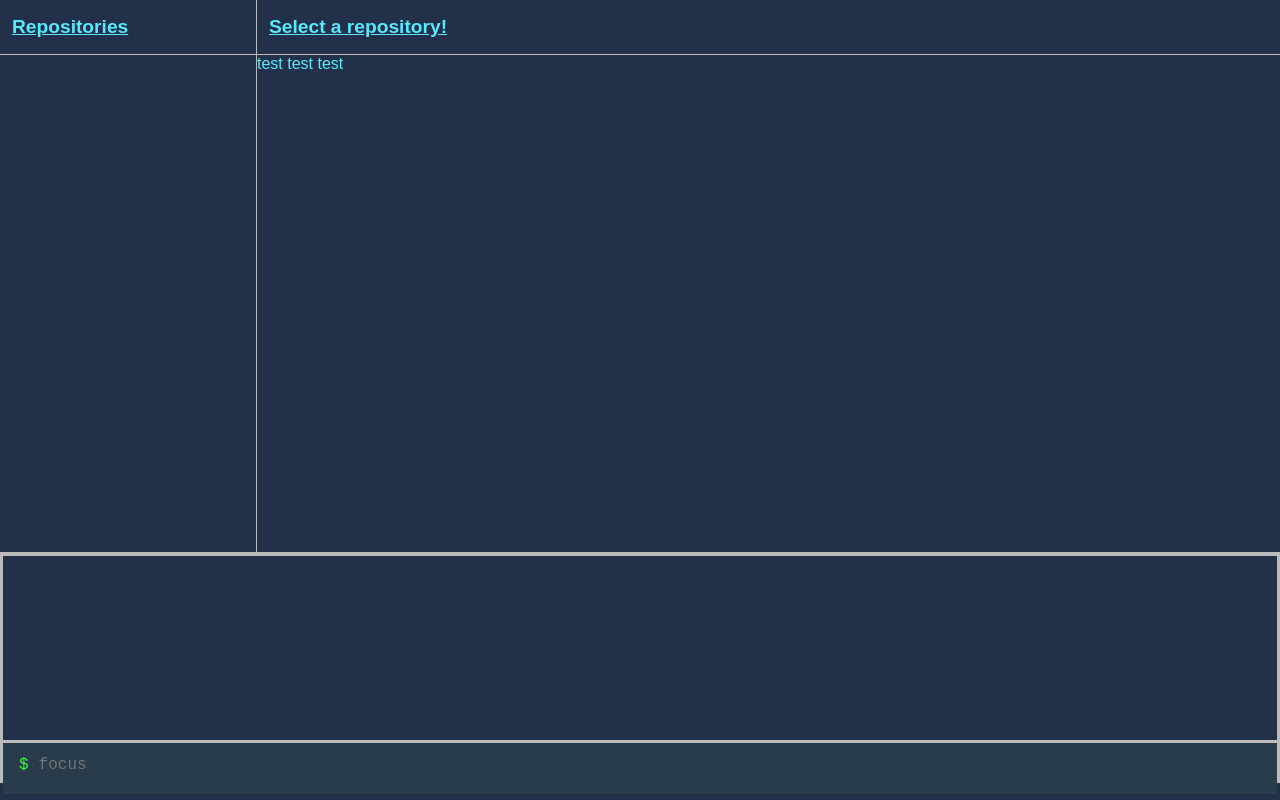
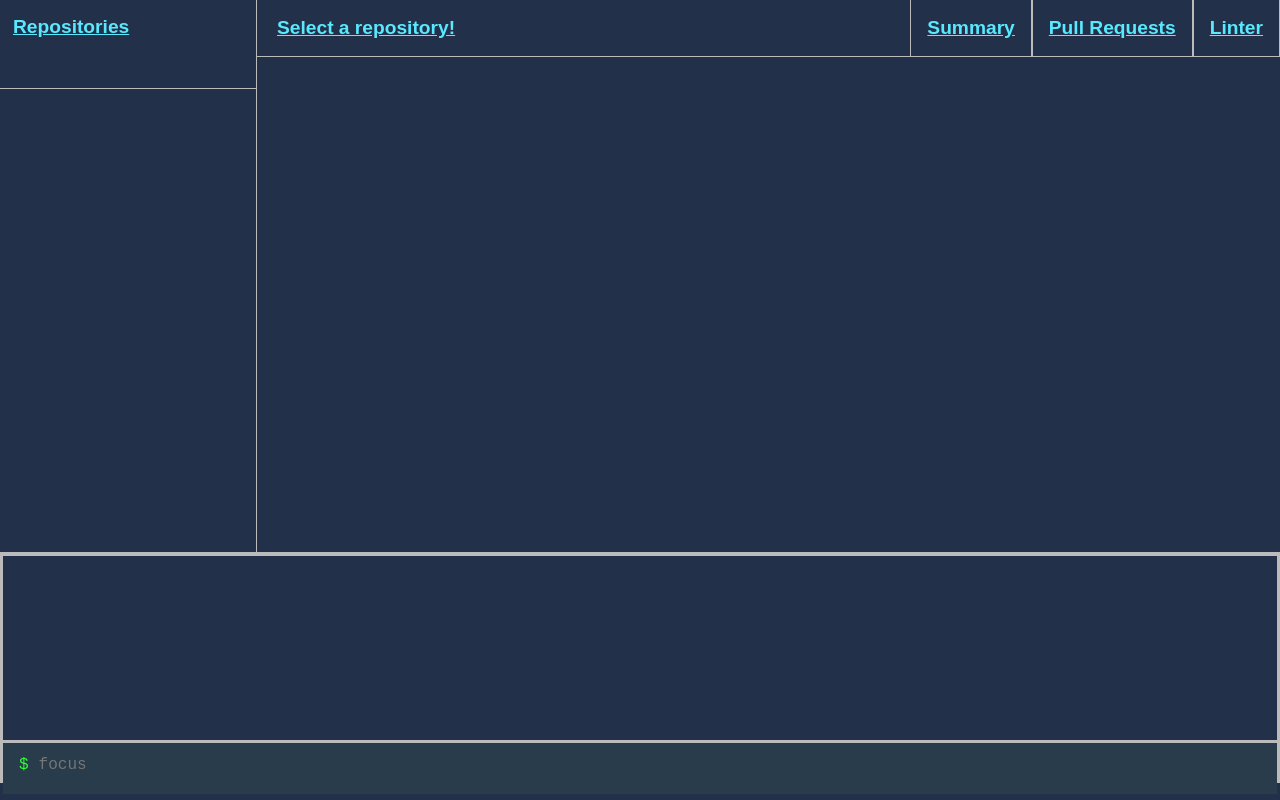
Before and after one commit to ChuckGills/Hack_Ku_25, a React (Vite) app in the folder app/: page / in a window 1280 px wide. Built offline with nearby package versions, Linux system fonts and the light colour scheme.

Commit message:
* added tabs * can open links from cards

```diff
--- a/app/src/components/ContentPanel.module.css
+++ b/app/src/components/ContentPanel.module.css
@@ -3,9 +3,42 @@
 }
 
 .headerContainer {
+    display: flex;
+    justify-content: space-between;
+    align-items: stretch;
     text-decoration: underline;
     font-size: larger;
-    padding: 16px 12px;
+    /* padding: 16px 12px; */
     font-weight: bold;
     border-bottom: solid 1px #bbbbbb;
+    height: 3.5rem;
 }
+
+.repoText {
+    display: flex;
+    align-items: center;
+    padding-left: 20px;
+}
+
+.tabsContainer {
+    /* height: 100%; */
+    display: flex;
+    justify-content: space-around;
+    /* gap: 20px; */
+}
+
+.tab {
+    /* border: 2px solid #bbbbbb; */
+    height: 100%;
+    cursor: pointer;
+    display: flex;
+    align-items: center;
+    justify-content: center;
+    padding: 0 1rem;
+    border-left: 1px solid #bbbbbb;
+    border-right: 1px solid #bbbbbb;
+}
+
+.activeTab {
+    background-color: rgb(26, 34, 49);
+}
--- a/app/src/components/ContentPanel.tsx
+++ b/app/src/components/ContentPanel.tsx
@@ -8,15 +8,30 @@ interface ContentPanelProps {
 
 export const ContentPanel: React.FC<ContentPanelProps> = ({repo}) => {
     // const [repo, setRepo] = useState<Repo | null>();
+    const [activeTab, setActiveTab] = useState<string | null>(null);
+
+    const tabs = ['Summary', 'Pull Requests', 'Linter'];
 
     return (
         <div className={styles.panelContainer}>
             <div className={styles.headerContainer}>
-                {repo ? repo.name : 'Select a repository!'}
+                <div className={styles.repoText}>
+                    {repo ? repo.name : 'Select a repository!'}
+                </div>
+                <div className={styles.tabsContainer}>
+                    {tabs.map((tab, index)=>(
+                        <div
+                            key={`tab_${index}`}
+                            className={`${styles.tab} ${activeTab === tab ? styles.activeTab : ''}`}
+                            onClick={()=>setActiveTab(tab)}>
+                                {tab}
+                        </div>
+                    ))}
+                </div>
             </div>
 
             <div className={styles.contentContainer}>
-                test test test
+                {activeTab}
             </div>
         </div>
     );
--- a/app/src/components/RepoCard.tsx
+++ b/app/src/components/RepoCard.tsx
@@ -44,9 +44,9 @@ export const RepoCard: React.FC<RepoCardProps> = ({ repo }) => {
                 <span style={{
                     fontWeight: 'semi-bold',
                     marginBottom: '4px',
-		    cursor: 'pointer'
+                    cursor: 'pointer'
                 }}
-	onClick={() => openLink(repo.url)}>
+                    onClick={() => openLink(repo.url)}>
                     <u>{repo.name}</u>
                 </span>
                 <span style={{
@@ -59,7 +59,7 @@ export const RepoCard: React.FC<RepoCardProps> = ({ repo }) => {
                 </span>
             </div>
             <span style={{ color: 'rgb(127, 210, 249)' }}>Updated: {simpleDate}</span><br />
-            <br/>
+            <br />
         </div>
     );
 }
--- a/app/src/components/SidePanel.module.css
+++ b/app/src/components/SidePanel.module.css
@@ -7,9 +7,10 @@
 .headerContainer{
     text-decoration: underline;
     font-size: larger;
-    padding: 16px 12px;
+    padding: 16px 13px;
     font-weight: bold;
     border-bottom: solid 1px #bbbbbb;
+    height: 3.5rem;
 }
 
 .contentContainer {
--- a/app/src/components/app.module.css
+++ b/app/src/components/app.module.css
@@ -20,7 +20,7 @@
     border-right: 1px solid #bbbbbb;
     font-family:sans-serif;
     color: rgb(89, 233, 255);
-    max-width: 25vw;
+    width: 20vw;
 }
 
 .main {
```
